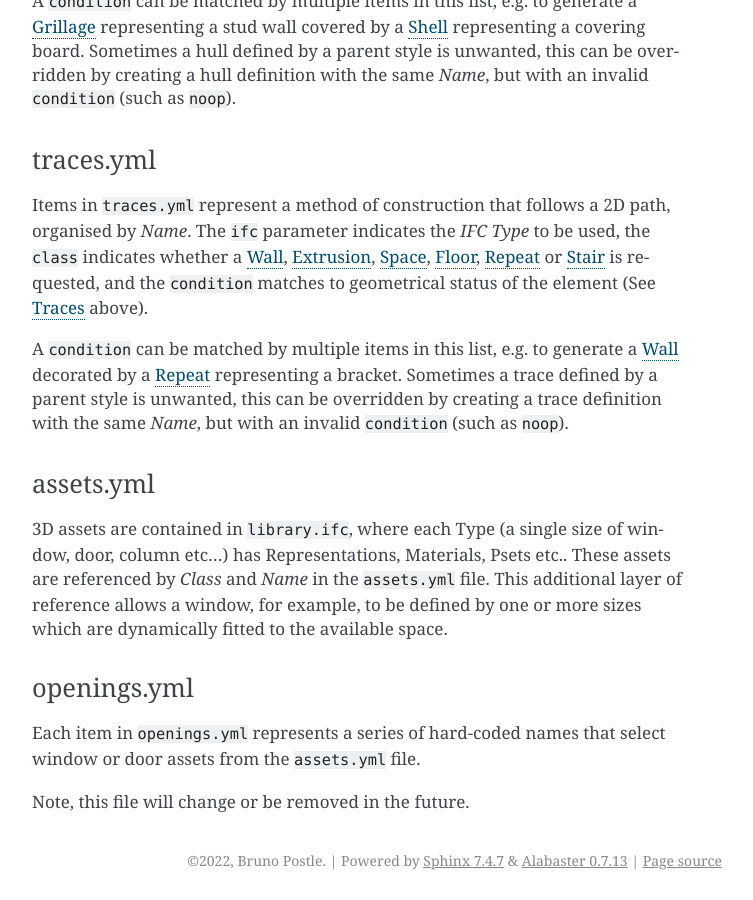
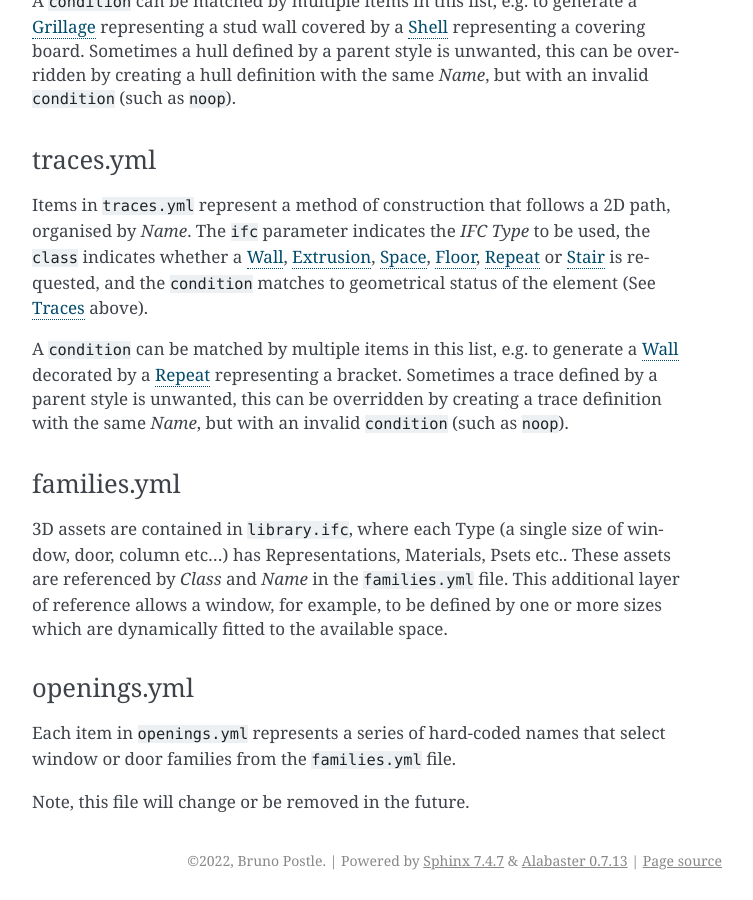
Before and after one commit to brunopostle/homemaker-addon, a Sphinx documentation site: the page built from docs/reference.rst, in a window 1280 px wide and 900 px high, scrolled down 4480 px. Shown: the whole window, without its empty margins (388-1141 px from the left). Built offline with Sphinx 7.4.7, drawn with Linux system fonts in a browser that asks for light colours; some of the changed text lies outside the part shown.

Commit message:
rename assests.yml to families.yml #52

```diff
--- a/docs/reference.rst
+++ b/docs/reference.rst
@@ -221,12 +221,12 @@ defined by a parent style is unwanted, this can be overridden by creating a
 trace definition with the same *Name*, but with an invalid ``condition`` (such as
 ``noop``).
 
-assets.yml
-~~~~~~~~~~
+families.yml
+~~~~~~~~~~~~
 
 3D assets are contained in ``library.ifc``, where each Type (a single size of
 window, door, column etc...) has Representations, Materials, Psets etc..  These
-assets are referenced by *Class* and *Name* in the ``assets.yml`` file.  This
+assets are referenced by *Class* and *Name* in the ``families.yml`` file.  This
 additional layer of reference allows a window, for example, to be defined by
 one or more sizes which are dynamically fitted to the available space.
 
@@ -234,6 +234,6 @@ openings.yml
 ~~~~~~~~~~~~
 
 Each item in ``openings.yml`` represents a series of hard-coded names that select
-window or door assets from the ``assets.yml`` file.
+window or door families from the ``families.yml`` file.
 
 Note, this file will change or be removed in the future.
```
